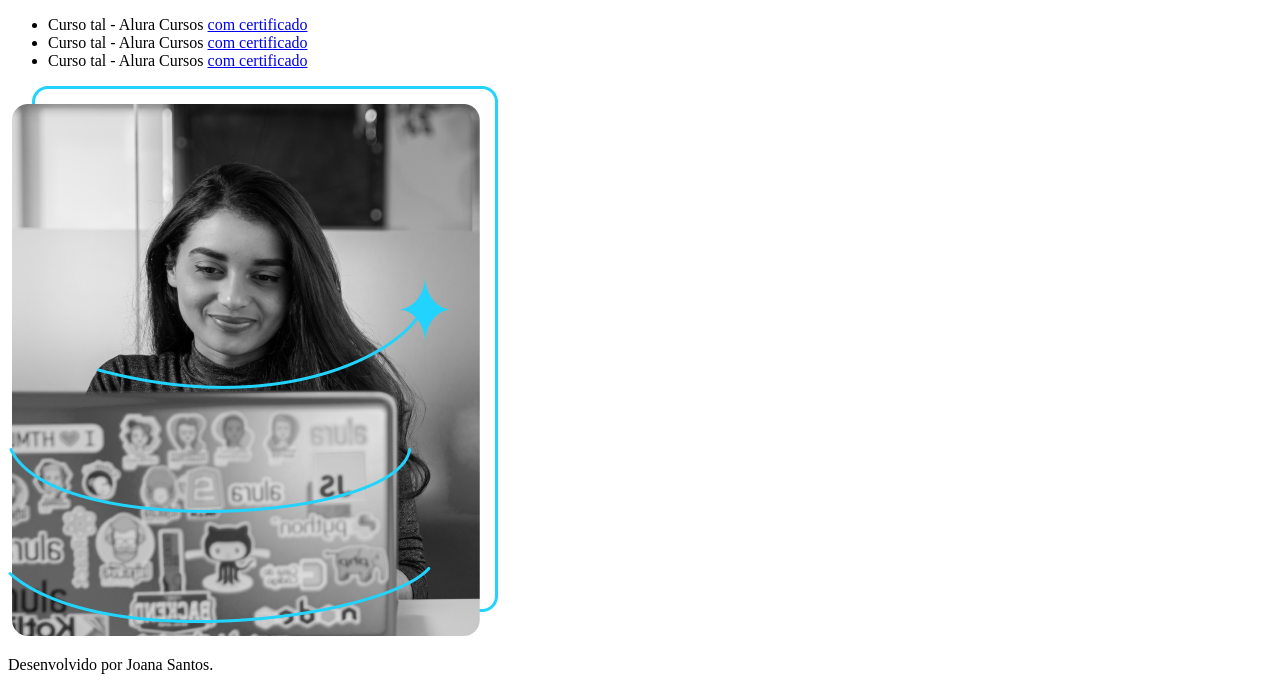
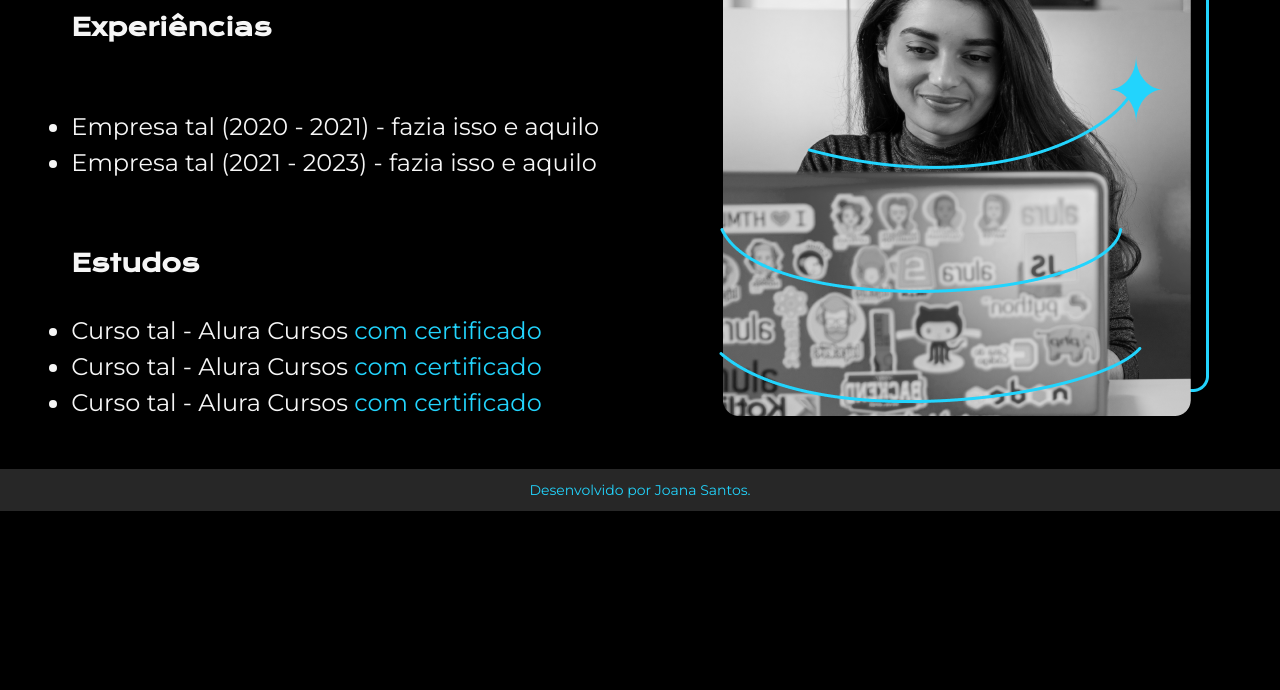
Before and after one commit to MarcosJanczeski/htmlcssAlura, a plain HTML site: page curriculum.html in a window 1280 px wide. Shown: the part 264-954 px from the top of the page. After the commit the page ends 800 px from the top, so only its background shows below. Drawn offline with nearby package versions, Linux system fonts and the light colour scheme; the site is published under a folder, as on GitHub Pages, so addresses that start at the root find nothing.

Commit message:
CORREÇÃO DE LINKS CSS E IMAGENS

```diff
--- a/curriculum.html
+++ b/curriculum.html
@@ -5,7 +5,7 @@
   <meta charset="UTF-8">
   <meta http-equiv="X-UA-Compatible" content="ie=edge">
   <meta name="viewport" content="width=device-width, initial-scale=1.0">
-  <link rel="stylesheet" href="/styles/style.css">
+  <link rel="stylesheet" href="styles/style.css">
   <title>HTML & CSS</title>
 </head>
 
```
Also changed, not shown: about.html (+1 -1 lines), index.html (+1 -1 lines).
